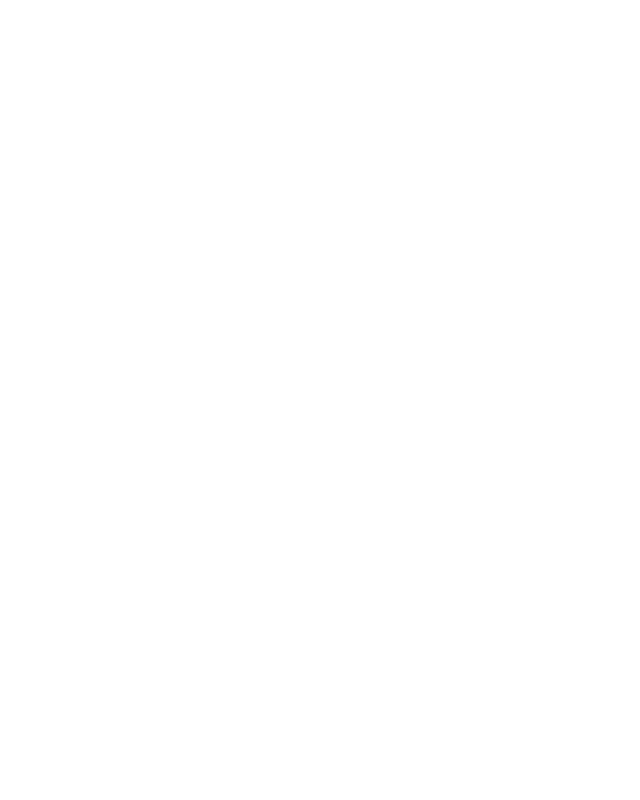
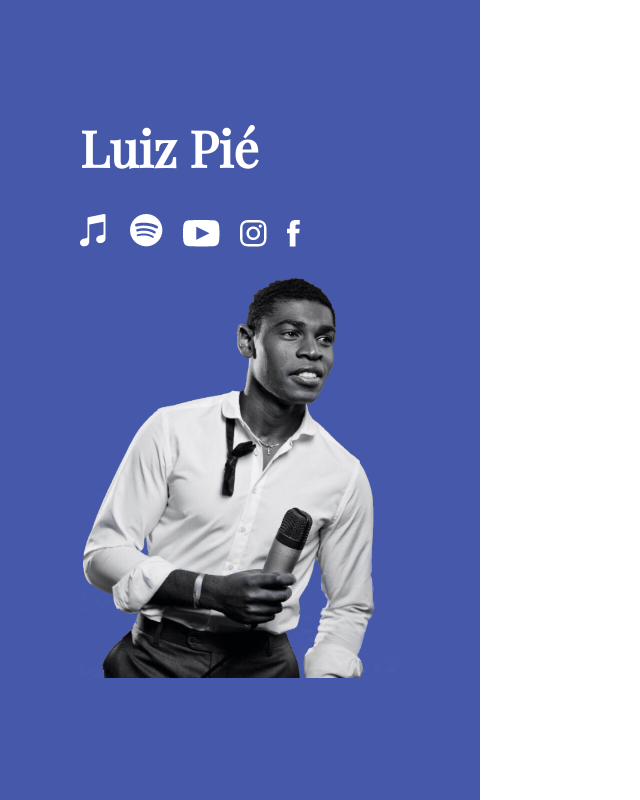
Before and after one commit to CristianaMM/LuizPie, a React (Create React App) app: page / in a window 1280 px wide. Shown: the whole page, without its empty margins (0-640 px from the left). Built offline with nearby package versions, Linux system fonts and the light colour scheme.

Commit message:
started sidebar

```diff
--- a/package.json
+++ b/package.json
@@ -8,6 +8,7 @@
     "@testing-library/user-event": "^12.8.3",
     "react": "^17.0.2",
     "react-dom": "^17.0.2",
+    "react-flexbox-grid": "^2.1.2",
     "react-scripts": "4.0.3",
     "web-vitals": "^1.1.2"
   },
--- a/src/App.js
+++ b/src/App.js
@@ -1,5 +1,10 @@
 import React from "react";
+import SideBar from "./components/SideBar";
 
 export default function App() {
-  return <div></div>;
+  return (
+    <div>
+      <SideBar />
+    </div>
+  );
 }
--- a/src/assets/css/index.css
+++ b/src/assets/css/index.css
@@ -3,5 +3,28 @@
   overflow-x: hidden;
 }
 
+.sideBar {
+  width: 25%;
+  height: 100%;
+  position: fixed;
+  background-color: #4658a9;
+  padding: 80px;
+}
+
+.title {
+  color: white;
+  font-family: "Playfair Display", serif;
+  font-size: 50px;
+}
+
+.mediaLink {
+  padding-right: 20px;
+  cursor: pointer;
+}
+
+.luizPieImg {
+  width: 100%;
+}
+
 /* font-family: 'Manrope', sans-serif;
 font-family: 'Playfair Display', serif; */
--- /dev/null
+++ b/src/components/SideBar.js
@@ -0,0 +1,31 @@
+import React from "react";
+import appleMusic from "../assets/imgs/applemusic.png";
+import spotify from "../assets/imgs/spotify.png";
+import youtube from "../assets/imgs/youtube.png";
+import instagram from "../assets/imgs/intagram.png";
+import facebook from "../assets/imgs/fb.png";
+import luizpie from "../assets/imgs/luizpie.png";
+
+export default function SideBar() {
+  return (
+    <div className="sideBar">
+      <h1 className="title">Luiz Pié</h1>
+      <a className="mediaLink">
+        <img src={appleMusic} alt="apple music" />{" "}
+      </a>
+      <a className="mediaLink">
+        <img src={spotify} alt="spotify" />
+      </a>
+      <a className="mediaLink">
+        <img src={youtube} alt="youtube" />
+      </a>
+      <a className="mediaLink">
+        <img src={instagram} alt="instagram" />
+      </a>
+      <a className="mediaLink">
+        <img src={facebook} alt="facebook" />
+      </a>
+      <img className="luizPieImg" src={luizpie} alt="Luiz Pié" />
+    </div>
+  );
+}
```
Also changed, not shown: 1 other file (tests, documents, lock files or other folders).
